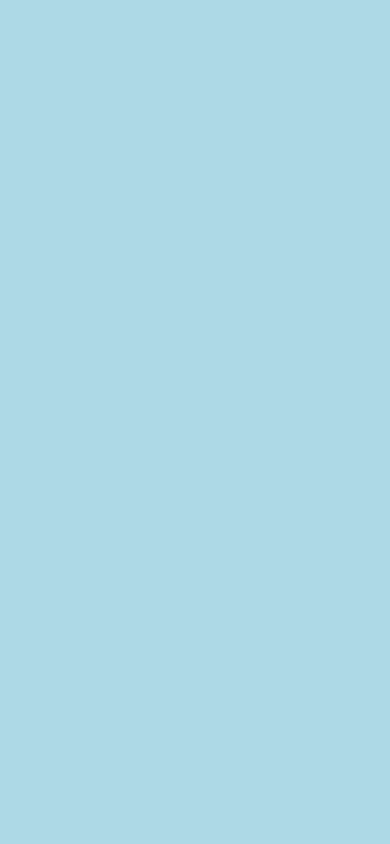
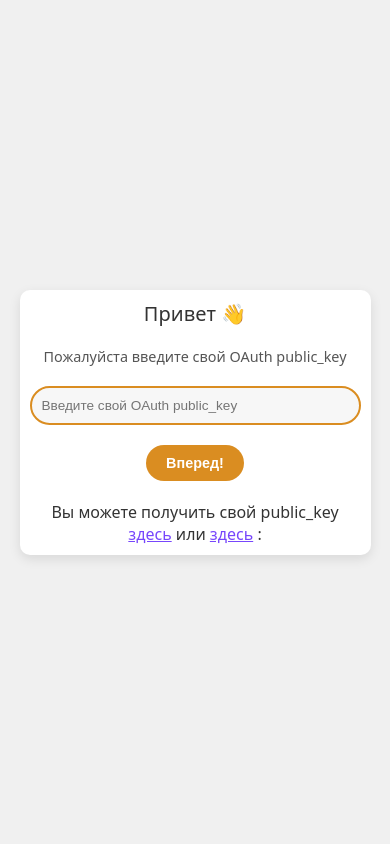
Before and after one commit to baha-homidov/yandex-disk-api, a Flask app: page / in a window 390 px wide. Before the commit the page is empty. Run offline with Flask 3, Linux system fonts and the light colour scheme.

Commit message:
Implement API key check functionality

```diff
--- a/app.py
+++ b/app.py
@@ -1,17 +1,42 @@
-from flask import Flask, redirect, render_template, url_for, request
-
-from datetime import datetime
+from flask import Flask, redirect, render_template, url_for, request, flash
+import requests
 
 app = Flask(__name__)
 
 
+YANDEX_API_URL = 'https://cloud-api.yandex.net/v1/disk/'
+
+
 @app.route('/', methods=['POST', 'GET'])
 def index():
+    if request.method == 'POST':
+        public_key = request.form.get('public_key')
+        headers = {
+            'Authorization': f'OAuth {public_key}'
+        }
+
+        # Try to access Yandex API
+        response = requests.get(YANDEX_API_URL, headers=headers)
+
+        if response.status_code == 200:
+            # Redirect to /main if the request succeeds
+            return redirect(url_for('main'))
+        else:
+
+            return redirect(url_for('error'))
 
     return render_template('index.html')
 
 
+@app.route('/main')
+def main():
+    return render_template('main.html')
+
+
+@app.route('/error')
+def error():
+    return render_template('error.html')
+
+
 if __name__ == '__main__':
-    # Create the database tables
-
-    app.run(port=3000,  debug=True)
+    app.run(port=3000, debug=True)
--- a/static/css/main.css
+++ b/static/css/main.css
@@ -1,39 +1,135 @@
-body,
-html {
+/* General styles */
+body {
+  font-family: system-ui, -apple-system, BlinkMacSystemFont, "Segoe UI", Roboto,
+    Oxygen, Ubuntu, Cantarell, "Open Sans", "Helvetica Neue", sans-serif;
   margin: 0;
-  font-family: sans-serif;
-  background-color: lightblue;
+  padding: 0;
+  display: flex;
+  justify-content: center;
+  align-items: center;
+  height: 100vh;
+  background-color: #f0f0f0;
 }
 
-.content {
-  margin: 0 auto;
-  width: 400px;
+.container {
+  text-align: center;
+  background-color: white;
+  padding: 40px;
+  border-radius: 10px;
+  box-shadow: 0px 4px 12px rgba(0, 0, 0, 0.1);
+  max-width: 600px;
+  width: 90%;
+  box-sizing: border-box;
 }
 
-table,
-td,
-th {
-  border: 1px solid #aaa;
+.greeting {
+  font-size: 2rem;
+  color: #333;
+  margin-bottom: 20px;
 }
 
-table {
-  border-collapse: collapse;
-  width: 100%;
+.instruction {
+  font-size: 1.25rem;
+  color: #555;
+  margin-bottom: 20px;
 }
 
-th {
-  height: 30px;
+.input-form {
+  display: flex;
+  flex-direction: column;
+  align-items: center;
 }
 
-td {
-  text-align: center;
-  padding: 5px;
+.input-box {
+  width: 100%;
+  padding: 15px;
+  font-size: 1rem;
+  border: 2px solid #da8d21;
+  border-radius: 30px;
+  background-color: #f7f7f7;
+  margin-bottom: 20px;
+  box-sizing: border-box;
 }
 
-.form {
-  margin-top: 20px;
+.button {
+  display: flex;
+  justify-content: center;
+  align-items: center;
+  background-color: #da8d21;
+  color: white;
+  padding: 15px 30px;
+  border-radius: 30px;
+  cursor: pointer;
+  font-size: 1.25rem;
+  border: none;
+  transition: background-color 0.3s ease;
 }
 
-#content {
-  width: 70%;
+.button:hover {
+  background-color: #c0791f;
 }
+
+.button-text {
+  font-weight: bold;
+}
+
+.info {
+  margin-top: 20px;
+  font-size: 1rem;
+  color: #333;
+}
+
+.link {
+  color: #7746fc;
+  text-decoration: underline;
+  cursor: pointer;
+}
+
+/* Responsive design */
+@media (max-width: 768px) {
+  .container {
+    padding: 20px;
+  }
+
+  .greeting {
+    font-size: 1.5rem;
+  }
+
+  .instruction {
+    font-size: 1rem;
+  }
+
+  .input-box {
+    font-size: 0.9rem;
+    padding: 12px;
+  }
+
+  .button {
+    font-size: 1rem;
+    padding: 12px 24px;
+  }
+}
+
+@media (max-width: 480px) {
+  .container {
+    padding: 10px;
+  }
+
+  .greeting {
+    font-size: 1.25rem;
+  }
+
+  .instruction {
+    font-size: 0.9rem;
+  }
+
+  .input-box {
+    font-size: 0.85rem;
+    padding: 10px;
+  }
+
+  .button {
+    font-size: 0.9rem;
+    padding: 10px 20px;
+  }
+}
--- a/templates/index.html
+++ b/templates/index.html
@@ -1,8 +1,32 @@
-{% extends "base.html" %} {% block head %} <title>Todo List</title> {% endblock
-%} {% block body %}
+{% extends "base.html" %} {% block head %}
+<title>Todo List</title>
+<link rel="stylesheet" href="{{ url_for('static', filename='styles.css') }}" />
+{% endblock %} {% block body %}
 
-<div class="content">
+<div class="container">
+  <div class="greeting">Привет 👋</div>
+  <div class="instruction">Пожалуйста введите свой OAuth public_key</div>
 
+  <form action="/" method="POST" class="input-form">
+    <input
+      type="text"
+      name="public_key"
+      class="input-box"
+      placeholder="Введите свой OAuth public_key"
+      required
+    />
+    <button type="submit" class="button">
+      <div class="button-text">Вперед!</div>
+    </button>
+  </form>
+
+  <div class="info">
+    <span>Вы можете получить свой public_key </span>
+    <a href="https://yandex.com" class="link">здесь</a>
+    <span> или </span>
+    <a href="https://oauth.yandex.com" class="link">здесь</a>
+    <span>:</span>
+  </div>
 </div>
 
 {% endblock %}
--- /dev/null
+++ b/templates/main.html
@@ -0,0 +1,5 @@
+{% extends "base.html" %} {% block head %}
+<title>Main Page</title>
+{% endblock %} {% block body %}
+<h1>Successfully authenticated to Yandex Disk!</h1>
+{% endblock %}
```
Also changed, not shown: templates/error.html (added, +9 -0 lines).
